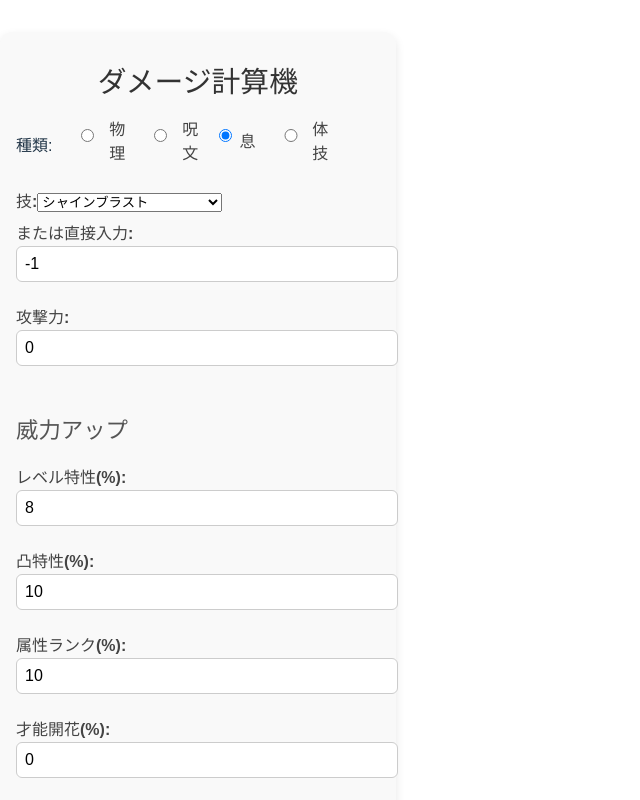
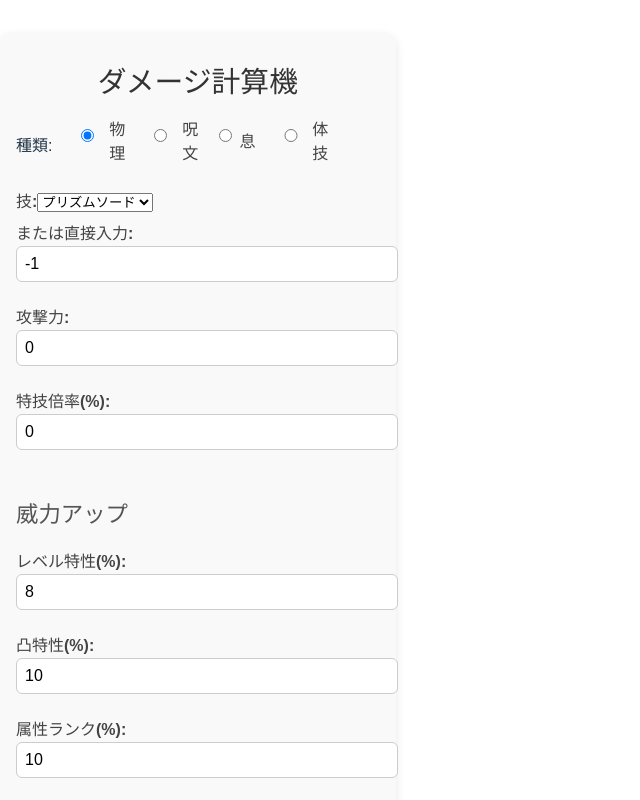
Before and after one commit to meve19/damage-calculator, a React (Vite) app: page / in a window 1280 px wide. Shown: the top 800 px of the page, without its empty margins (0-640 px from the left). Built offline with nearby package versions, Linux system fonts and the light colour scheme.

Commit message:
初期値物理に

```diff
--- a/src/App.jsx
+++ b/src/App.jsx
@@ -3,7 +3,7 @@ import './App.css';
 
 export default function App() {
   const skillTypes = ['物理', '呪文', '息', '体技'];
-  const [selectedType, setSelectedType] = useState('息');
+  const [selectedType, setSelectedType] = useState('物理');
 
   const skills = {
     物理: [
```
